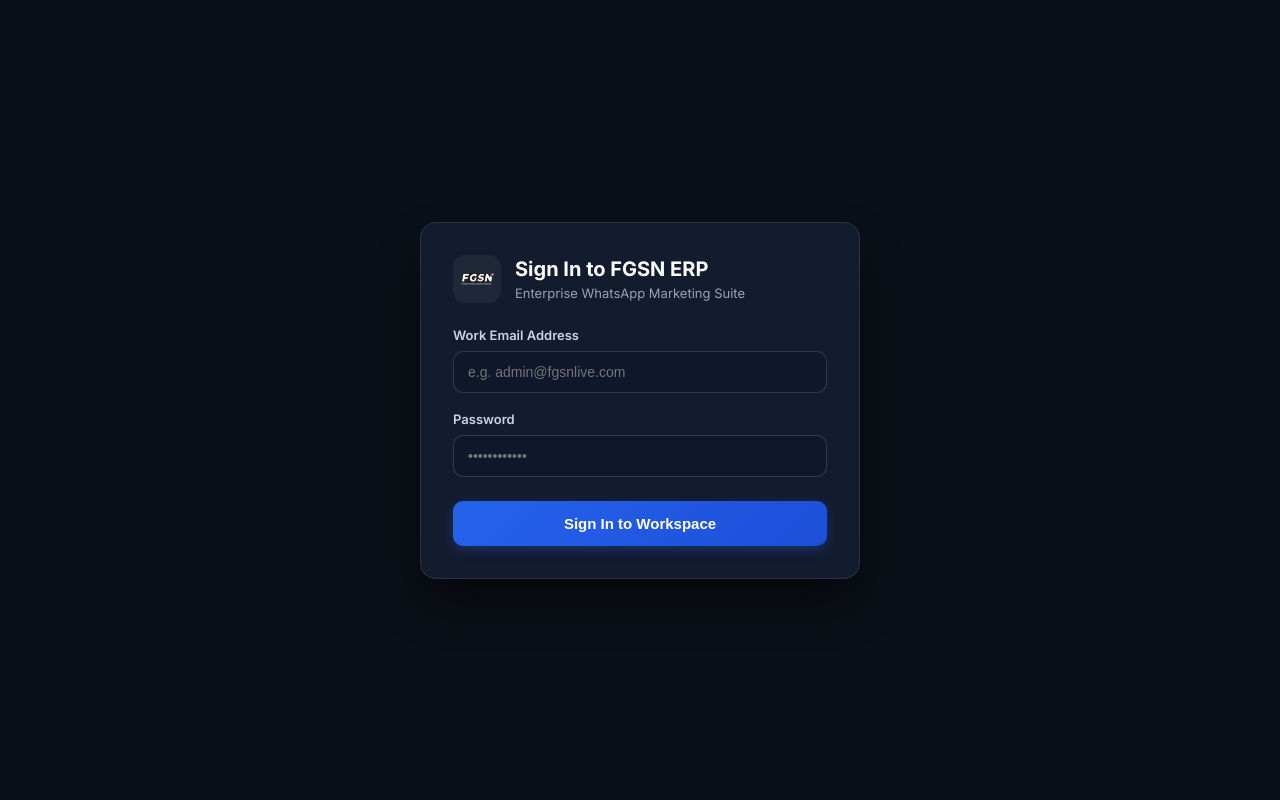
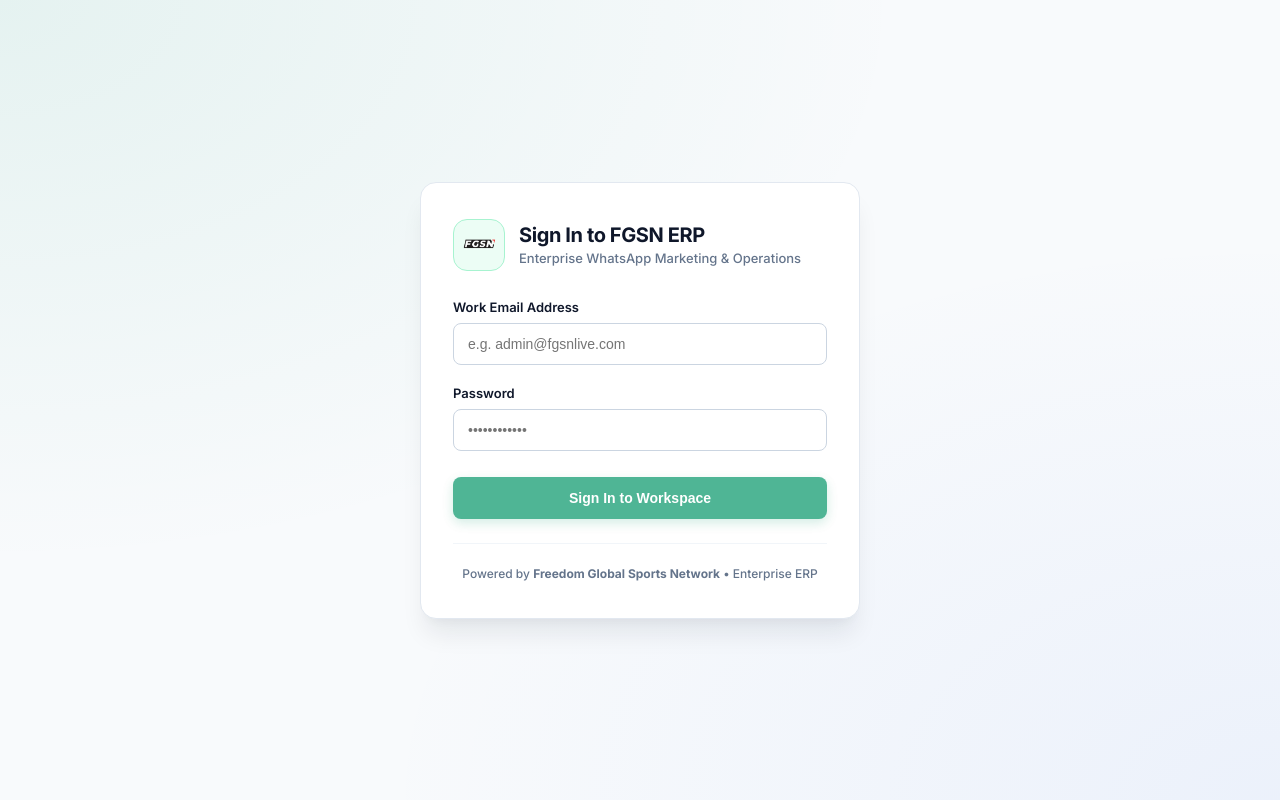
Before and after one commit to KamleshSingh7461/Whatsapp-Marketing, a React (Vite) app in the folder apps/web/: page / in a window 1280 px wide. Built offline with nearby package versions, Linux system fonts and the light colour scheme; no server answers.

Commit message:
Update Auth page styling to match corporate light theme UI/UX

```diff
--- a/apps/web/src/components/AuthModal.tsx
+++ b/apps/web/src/components/AuthModal.tsx
@@ -43,40 +43,70 @@
         left: 0,
         width: '100vw',
         height: '100vh',
-        background: '#0B0F17',
+        backgroundColor: '#F8FAFC',
+        backgroundImage: 'radial-gradient(at 0% 0%, rgba(5, 150, 105, 0.08) 0px, transparent 50%), radial-gradient(at 100% 100%, rgba(37, 99, 235, 0.06) 0px, transparent 50%)',
         display: 'flex',
         alignItems: 'center',
         justifyContent: 'center',
         zIndex: 999999,
         padding: 20,
         boxSizing: 'border-box',
+        fontFamily: 'var(--font-sans)',
       }}
     >
       <div
-        className="modal-card auth-card"
         style={{
           maxWidth: 440,
           width: '100%',
-          background: '#131B2E',
-          borderRadius: 16,
-          border: '1px solid rgba(255, 255, 255, 0.1)',
-          boxShadow: '0 25px 50px -12px rgba(0, 0, 0, 0.7)',
-          padding: 32,
-          color: '#F8FAFC',
+          backgroundColor: '#FFFFFF',
+          borderRadius: '16px',
+          border: '1px solid #E2E8F0',
+          boxShadow: '0 20px 25px -5px rgba(15, 23, 42, 0.08), 0 8px 10px -6px rgba(15, 23, 42, 0.04)',
+          padding: '36px 32px',
+          color: '#0F172A',
         }}
       >
-        <div className="modal-header" style={{ marginBottom: 24, borderBottom: 'none', padding: 0 }}>
-          <div style={{ display: 'flex', alignItems: 'center', gap: 14 }}>
-            <div style={{ width: 48, height: 48, borderRadius: 12, background: 'rgba(255, 255, 255, 0.05)', padding: 6, display: 'flex', alignItems: 'center', justifyContent: 'center' }}>
-              <img src={fgsnLogo} alt="FGSN Logo" style={{ width: '100%', height: '100%', objectFit: 'contain' }} />
-            </div>
-            <div>
-              <h3 style={{ fontSize: 20, fontWeight: 700, margin: 0, color: '#FFFFFF' }}>Sign In to FGSN ERP</h3>
-              <p style={{ fontSize: 13, color: '#94A3B8', margin: '4px 0 0' }}>Enterprise WhatsApp Marketing Suite</p>
-            </div>
+        {/* Brand Header */}
+        <div style={{ display: 'flex', alignItems: 'center', gap: 14, marginBottom: 28 }}>
+          <div
+            style={{
+              width: 52,
+              height: 52,
+              borderRadius: 14,
+              backgroundColor: '#ECFDF5',
+              border: '1px solid #A7F3D0',
+              padding: 8,
+              display: 'flex',
+              alignItems: 'center',
+              justifyContent: 'center',
+              flexShrink: 0,
+            }}
+          >
+            <img src={fgsnLogo} alt="FGSN Logo" style={{ width: '100%', height: '100%', objectFit: 'contain' }} />
+          </div>
+          <div>
+            <h3 style={{ fontSize: 20, fontWeight: 700, margin: 0, color: '#0F172A', letterSpacing: '-0.02em' }}>
+              Sign In to FGSN ERP
+            </h3>
+            <p style={{ fontSize: 13, color: '#64748B', margin: '3px 0 0', fontWeight: 500 }}>
+              Enterprise WhatsApp Marketing & Operations
+            </p>
           </div>
           {!isMandatory && (
-            <button className="close-btn" onClick={onClose} style={{ color: '#94A3B8' }}>✕</button>
+            <button
+              onClick={onClose}
+              style={{
+                marginLeft: 'auto',
+                background: 'none',
+                border: 'none',
+                color: '#64748B',
+                cursor: 'pointer',
+                fontSize: 16,
+                padding: 4,
+              }}
+            >
+              ✕
+            </button>
           )}
         </div>
 
@@ -85,21 +115,25 @@
             style={{
               padding: '12px 14px',
               borderRadius: 8,
-              background: 'rgba(239, 68, 68, 0.15)',
-              border: '1px solid rgba(239, 68, 68, 0.3)',
-              color: '#FCA5A5',
+              backgroundColor: '#FEF2F2',
+              border: '1px solid #FECACA',
+              color: '#DC2626',
               fontSize: 13,
               marginBottom: 20,
               fontWeight: 500,
+              display: 'flex',
+              alignItems: 'center',
+              gap: 8,
             }}
           >
-            {error}
+            <span>⚠️</span>
+            <span>{error}</span>
           </div>
         )}
 
         <form onSubmit={handleSubmit}>
-          <div style={{ marginBottom: 18 }}>
-            <label style={{ display: 'block', fontSize: 13, fontWeight: 600, color: '#CBD5E1', marginBottom: 8 }}>
+          <div style={{ marginBottom: 20 }}>
+            <label style={{ display: 'block', fontSize: 13, fontWeight: 600, color: '#0F172A', marginBottom: 8 }}>
               Work Email Address
             </label>
             <input
@@ -111,19 +145,28 @@
               style={{
                 width: '100%',
                 padding: '12px 14px',
-                borderRadius: 10,
-                border: '1px solid rgba(255, 255, 255, 0.15)',
-                background: '#0F172A',
-                color: '#FFFFFF',
+                borderRadius: 8,
+                border: '1px solid #CBD5E1',
+                backgroundColor: '#FFFFFF',
+                color: '#0F172A',
                 fontSize: 14,
                 boxSizing: 'border-box',
                 outline: 'none',
+                transition: 'all 0.15s ease',
+              }}
+              onFocus={(e) => {
+                e.target.style.borderColor = '#059669';
+                e.target.style.boxShadow = '0 0 0 3px rgba(5, 150, 105, 0.15)';
+              }}
+              onBlur={(e) => {
+                e.target.style.borderColor = '#CBD5E1';
+                e.target.style.boxShadow = 'none';
               }}
             />
           </div>
 
-          <div style={{ marginBottom: 24 }}>
-            <label style={{ display: 'block', fontSize: 13, fontWeight: 600, color: '#CBD5E1', marginBottom: 8 }}>
+          <div style={{ marginBottom: 26 }}>
+            <label style={{ display: 'block', fontSize: 13, fontWeight: 600, color: '#0F172A', marginBottom: 8 }}>
               Password
             </label>
             <input
@@ -135,13 +178,22 @@
               style={{
                 width: '100%',
                 padding: '12px 14px',
-                borderRadius: 10,
-                border: '1px solid rgba(255, 255, 255, 0.15)',
-                background: '#0F172A',
-                color: '#FFFFFF',
+                borderRadius: 8,
+                border: '1px solid #CBD5E1',
+                backgroundColor: '#FFFFFF',
+                color: '#0F172A',
                 fontSize: 14,
                 boxSizing: 'border-box',
                 outline: 'none',
+                transition: 'all 0.15s ease',
+              }}
+              onFocus={(e) => {
+                e.target.style.borderColor = '#059669';
+                e.target.style.boxShadow = '0 0 0 3px rgba(5, 150, 105, 0.15)';
+              }}
+              onBlur={(e) => {
+                e.target.style.borderColor = '#CBD5E1';
+                e.target.style.boxShadow = 'none';
               }}
             />
           </div>
@@ -151,23 +203,31 @@
             disabled={loading || !email.trim() || !password.trim()}
             style={{
               width: '100%',
-              padding: '14px',
-              borderRadius: 10,
-              background: 'linear-gradient(135deg, #2563EB 0%, #1D4ED8 100%)',
+              padding: '13px',
+              borderRadius: 8,
+              backgroundColor: '#059669',
               color: '#FFFFFF',
               fontWeight: 700,
-              fontSize: 15,
+              fontSize: 14,
               border: 'none',
-              cursor: loading ? 'not-allowed' : 'pointer',
+              cursor: loading || !email.trim() || !password.trim() ? 'not-allowed' : 'pointer',
               display: 'flex',
               alignItems: 'center',
               justifyContent: 'center',
-              boxShadow: '0 4px 12px rgba(37, 99, 235, 0.3)',
+              boxShadow: '0 4px 12px rgba(5, 150, 105, 0.25)',
+              opacity: loading || !email.trim() || !password.trim() ? 0.7 : 1,
+              transition: 'all 0.15s ease',
             }}
           >
-            {loading ? 'Authenticating...' : 'Sign In to Workspace'}
+            {loading ? 'Authenticating Workspace...' : 'Sign In to Workspace'}
           </button>
         </form>
+
+        <div style={{ marginTop: 24, paddingTop: 18, borderTop: '1px solid #F1F5F9', textAlign: 'center' }}>
+          <span style={{ fontSize: 12, color: '#64748B', fontWeight: 500 }}>
+            Powered by <strong>Freedom Global Sports Network</strong> • Enterprise ERP
+          </span>
+        </div>
       </div>
     </div>
   );
```
